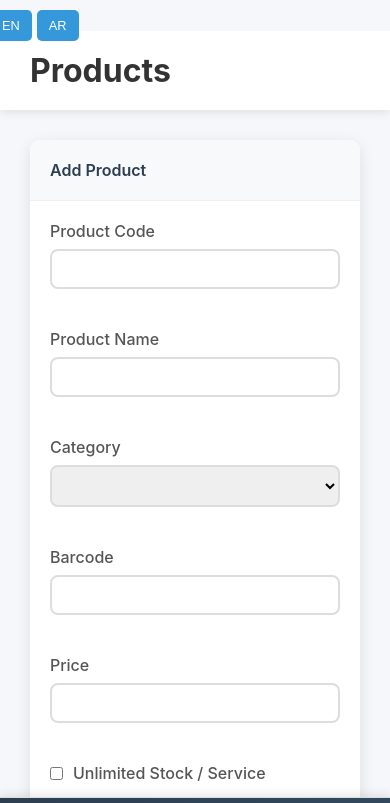
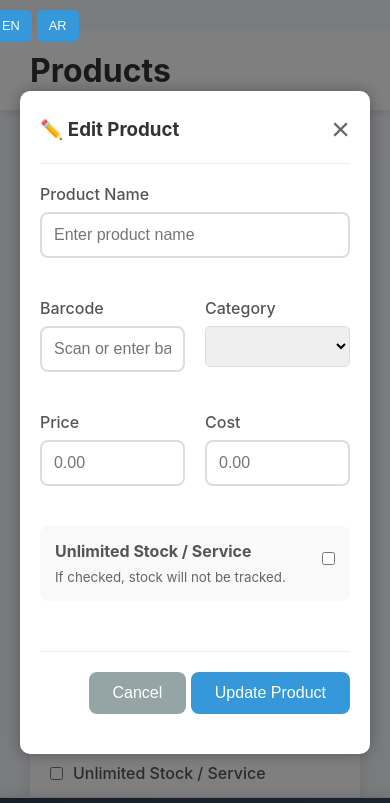
Before and after one commit to itqansolutions/TasgheelOnline, a website: page products.html in a window 390 px wide. Shown: the top 803 px of the page. Drawn offline with Linux system fonts and the light colour scheme; no server answers; sample sign-in values are in the browser's storage.

Commit message:
feat: enhance product edit modal and implement dual-copy receipt printing

```diff
--- a/products.html
+++ b/products.html
@@ -161,53 +161,67 @@
   </div>
 
   <!-- Edit Product Modal -->
-  <div id="editProductModal" class="modal" style="display:none;">
-    <div class="modal-content" style="width: 500px;">
-      <h3 data-i18n="edit_product">✏️ Edit Product</h3>
-      <form id="edit-product-form" class="form-grid">
+  <div id="editProductModal" class="modal">
+    <div class="modal-content" style="max-width: 600px;">
+      <div class="modal-header">
+        <h3 data-i18n="edit_product">✏️ Edit Product</h3>
+        <button onclick="closeEditProductModal()" class="modal-close">×</button>
+      </div>
+
+      <form id="edit-product-form" class="form-grid" style="display: grid; grid-template-columns: 1fr 1fr; gap: 20px;">
         <input type="hidden" id="edit-product-id">
 
-        <div class="form-group">
+        <div class="form-group" style="grid-column: span 2;">
           <label for="edit-product-name" data-i18n="product_name">Product Name:</label>
-          <input type="text" id="edit-product-name" required>
+          <input type="text" id="edit-product-name" required class="form-control" placeholder="Enter product name">
         </div>
 
         <div class="form-group">
           <label for="edit-product-barcode" data-i18n="barcode">Barcode:</label>
-          <input type="text" id="edit-product-barcode">
+          <input type="text" id="edit-product-barcode" class="form-control" placeholder="Scan or enter barcode">
         </div>
 
         <div class="form-group">
           <label for="edit-product-category" data-i18n="category">Category:</label>
-          <select id="edit-product-category"></select>
+          <select id="edit-product-category" class="form-control"
+            style="width: 100%; padding: 10px; border: 1px solid #ddd; border-radius: 5px;"></select>
         </div>
 
         <div class="form-group">
           <label for="edit-product-price" data-i18n="price">Price:</label>
-          <input type="number" id="edit-product-price" step="0.01" required>
+          <input type="number" id="edit-product-price" step="0.01" required class="form-control" placeholder="0.00">
         </div>
 
-        <div class="form-group" style="display:flex; align-items:center; gap:10px; margin-bottom:10px;">
-          <input type="checkbox" id="edit-product-unlimited" onchange="toggleEditStockFields()"
-            style="width:auto; margin:0;">
-          <label for="edit-product-unlimited" data-i18n="unlimited_stock" style="margin:0;">Unlimited Stock /
-            Service</label>
+        <div class="form-group">
+          <label for="edit-product-cost" data-i18n="cost">Cost:</label>
+          <input type="number" id="edit-product-cost" step="0.01" class="form-control" placeholder="0.00">
         </div>
 
-        <div class="form-group" id="edit-cost-container">
-          <label for="edit-product-cost" data-i18n="cost">Cost:</label>
-          <input type="number" id="edit-product-cost" step="0.01">
+        <div class="form-group"
+          style="grid-column: span 2; background: #f9f9f9; padding: 15px; border-radius: 8px; display: flex; align-items: center; justify-content: space-between;">
+          <div>
+            <label for="edit-product-unlimited" style="font-weight: bold; display: block; margin-bottom: 5px;"
+              data-i18n="unlimited_stock">Unlimited Stock / Service</label>
+            <small style="color: #666;">If checked, stock will not be tracked.</small>
+          </div>
+          <label class="switch">
+            <input type="checkbox" id="edit-product-unlimited" onchange="toggleEditStockFields()">
+            <span class="slider round"></span>
+          </label>
         </div>
 
-        <div class="form-group" id="edit-stock-container">
-          <label for="edit-product-stock" data-i18n="stock">Stock:</label>
-          <input type="number" id="edit-product-stock" min="0">
+        <div class="form-group" id="edit-stock-container" style="display: none;">
+          <label for="edit-product-stock" data-i18n="stock_quantity">Current Stock:</label>
+          <input type="number" id="edit-product-stock" class="form-control" placeholder="0" readonly
+            style="background-color: #eee;">
+          <small style="color: #888;">To adjust stock, use Audit Stock feature.</small>
         </div>
 
-        <div class="form-group" style="display:flex; justify-content:flex-end; gap:10px;">
-          <button type="button" onclick="closeEditProductModal()" class="btn btn-danger"
+        <div class="form-group"
+          style="grid-column: span 2; text-align: right; margin-top: 10px; border-top: 1px solid #eee; padding-top: 20px;">
+          <button type="button" onclick="closeEditProductModal()" class="btn btn-secondary"
             data-i18n="cancel">Cancel</button>
-          <button type="submit" class="btn btn-success" data-i18n="save">Save Changes</button>
+          <button type="submit" class="btn btn-primary" data-i18n="update_product">Update Product</button>
         </div>
       </form>
     </div>
```
Also changed, not shown: js/pos-app.js (+44 -28 lines), js/receipts-app.js (+43 -26 lines).
